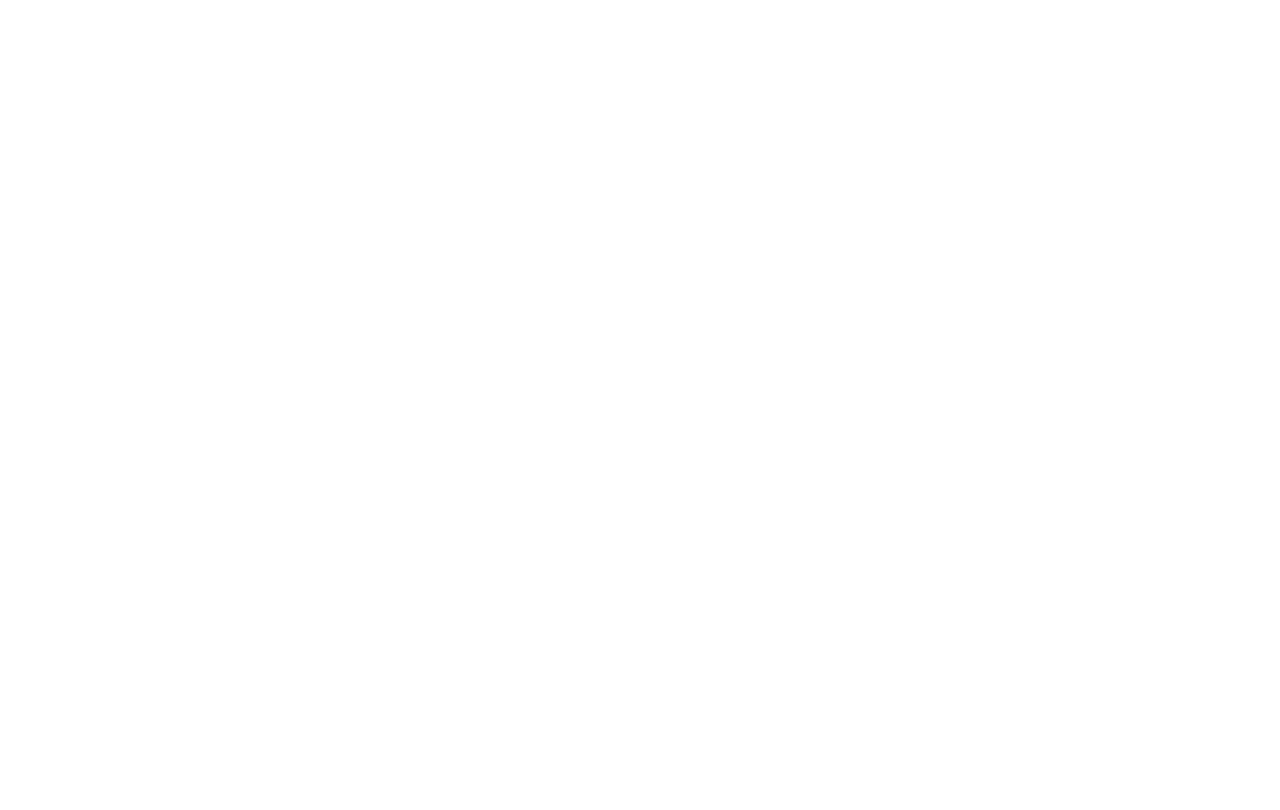
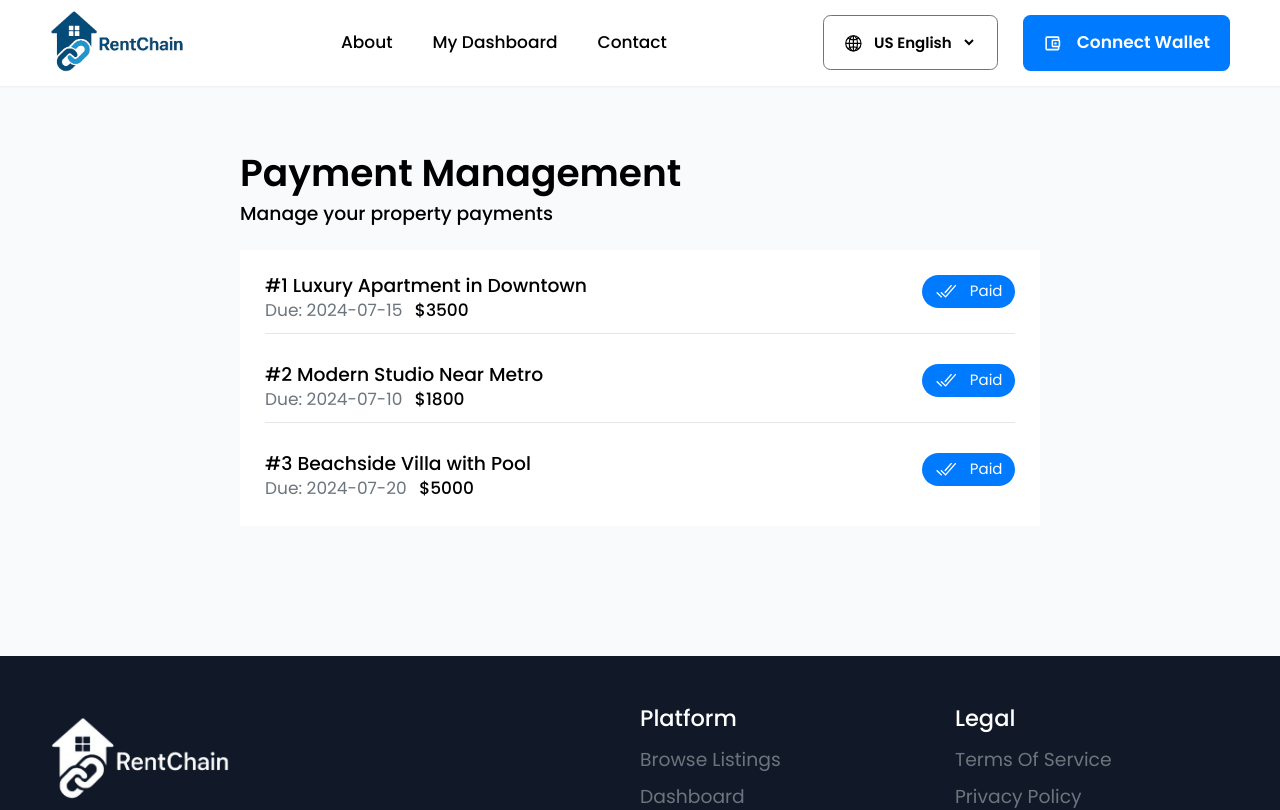
Before and after one commit to Jo-shua09/RentChain, a React (Vite) app in the folder Frontend/RentChain/: page /dashboard/landlord-dashboard/payment-management in a window 1280 px wide. Before the commit this address had no page. Shown: the top 810 px of the page. Built offline with nearby package versions, Linux system fonts and the light colour scheme.

Commit message:
feat: add PaymentManagement component and integrate new route in AppRouter; update DashboardNavigation with payment link

```diff
--- a/Frontend/RentChain/src/components/sections/Dashboards/DashboardNavigation.jsx
+++ b/Frontend/RentChain/src/components/sections/Dashboards/DashboardNavigation.jsx
@@ -17,10 +17,12 @@
                 <h3 className="text-4xl font-semibold ">my properties</h3>
               </div>
             </Link>
-            <div className="flex items-center w-full p-8 bg-white border shadow-sm cursor-pointer border-gray-50 md:flex-1 hover:scale-95 gap-x-8 rounded-xl">
-              <FaMoneyBill className="w-20 h-20 p-2 text-green-500 bg-gray-50 rounded-xl" />
-              <h3 className="text-4xl font-semibold "> payments</h3>
-            </div>
+            <Link to="/dashboard/landlord-dashboard/payment-management">
+              <div className="flex items-center w-full p-8 bg-white border shadow-sm cursor-pointer border-gray-50 md:flex-1 hover:scale-95 gap-x-8 rounded-xl">
+                <FaMoneyBill className="w-20 h-20 p-2 text-green-500 bg-gray-50 rounded-xl" />
+                <h3 className="text-4xl font-semibold "> payments</h3>
+              </div>
+            </Link>
             <div className="flex items-center w-full p-8 bg-white border shadow-sm cursor-pointer border-gray-50 md:flex-1 hover:scale-95 gap-x-8 rounded-xl">
               <IoWarningOutline className="w-20 h-20 p-2 text-red-500 bg-gray-50 rounded-xl" />
               <h3 className="text-4xl font-semibold "> complaints</h3>
--- /dev/null
+++ b/Frontend/RentChain/src/components/ui/PaymentManagement.jsx
@@ -0,0 +1,84 @@
+import { IoCheckmarkDone } from "react-icons/io5";
+
+export default function PaymentManagement() {
+  const properties = [
+    {
+      id: 1,
+      title: "Luxury Apartment in Downtown",
+      price: 3500,
+      dueDate: "2024-07-15",
+      status: "upcoming",
+    },
+    {
+      id: 2,
+      title: "Modern Studio Near Metro",
+      price: 1800,
+      dueDate: "2024-07-10",
+      status: "upcoming",
+    },
+    {
+      id: 3,
+      title: "Beachside Villa with Pool",
+      price: 5000,
+      dueDate: "2024-07-20",
+      status: "upcoming",
+    },
+  ];
+
+  // Format currency without cents
+  const formatCurrency = (amount) => {
+    return `$${amount}`;
+  };
+
+  return (
+    <div className="w-full section-page !py-52 bg-gray-50">
+      <div className="w-full mx-auto max-w-7xl">
+        <div className="my-10 space-y-4">
+          <h3 className="flex text-6xl font-semibold gap-x-5">Payment management</h3>
+          <p className="text-3xl font-medium normal-case">Manage your property payments</p>
+        </div>
+
+        <div className="p-10 bg-white">
+          {/* Property Listings */}
+          <div className="space-y-12">
+            {properties.map((property) => (
+              <div key={property.id} className="pb-4 border-b border-gray-200 last:border-0 last:pb-0">
+                <div className="flex items-start justify-between">
+                  <div>
+                    <h2 className="text-3xl font-medium normal-case">
+                      #{property.id} {property.title}
+                    </h2>
+
+                    <div className="flex items-center gap-x-5">
+                      <p className="text-[1.7rem] normal-case text-secondary">Due: {property.dueDate}</p>
+                      <p className="font-medium text-[1.7rem]">{formatCurrency(property.price)}</p>
+                    </div>
+                  </div>
+                  <div className="flex items-center px-5 py-2 text-2xl text-white normal-case rounded-full gap-x-5 bg-primary">
+                    <IoCheckmarkDone className="text-4xl" /> Paid
+                  </div>
+                </div>
+              </div>
+            ))}
+          </div>
+
+          {/* Status Sections */}
+          {/* <div className="mt-8 space-y-4">
+            <div className="pb-4 border-b border-gray-200">
+              <h3 className="font-medium text-gray-700">Pending</h3>
+              <div className="flex justify-between mt-2">
+                <span className="text-blue-600">Pay Now →</span>
+                <span className="text-green-500">☉ Paid</span>
+              </div>
+            </div>
+
+            <div>
+              <h3 className="font-medium text-gray-700">Overdue</h3>
+              <p className="mt-1 text-sm text-gray-500">No overdue payments</p>
+            </div>
+          </div> */}
+        </div>
+      </div>
+    </div>
+  );
+}
--- a/Frontend/RentChain/src/routes/AppRouter.jsx
+++ b/Frontend/RentChain/src/routes/AppRouter.jsx
@@ -21,6 +21,7 @@
 import FileComplaints from "../components/ui/FileComplaints";
 import OwnedProperties from "../components/ui/OwnedProperties";
 import AddPropertyForm from "../components/ui/AddPropertyForm";
+import PaymentManagement from "../components/ui/PaymentManagement";
 
 export default function AppRouter() {
   return (
@@ -34,6 +35,7 @@
         <Route element={<AppLayout />}>
           <Route path="/dashboard/landlord-dashboard" element={<LandLordDashboard />} />
           <Route path="/dashboard/landlord-dashboard/chat" element={<Chat />} />
+          <Route path="/dashboard/landlord-dashboard/payment-management" element={<PaymentManagement />} />
           <Route path="/dashboard/landlord-dashboard/add-new-property" element={<AddPropertyForm />} />
           <Route path="/dashboard/landlord-dashboard/my-properties" element={<MyProperties />} />
           <Route path="/dashboard/landlord-dashboard/properties/:title" element={<PropertyDetails />} />
```
Also changed, not shown: Frontend/RentChain/src/components/ui/AddPropertyForm.jsx (+25 -25 lines).
